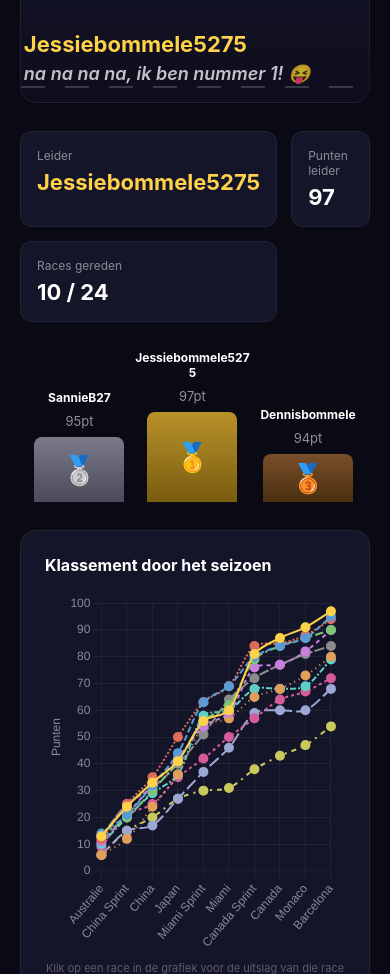
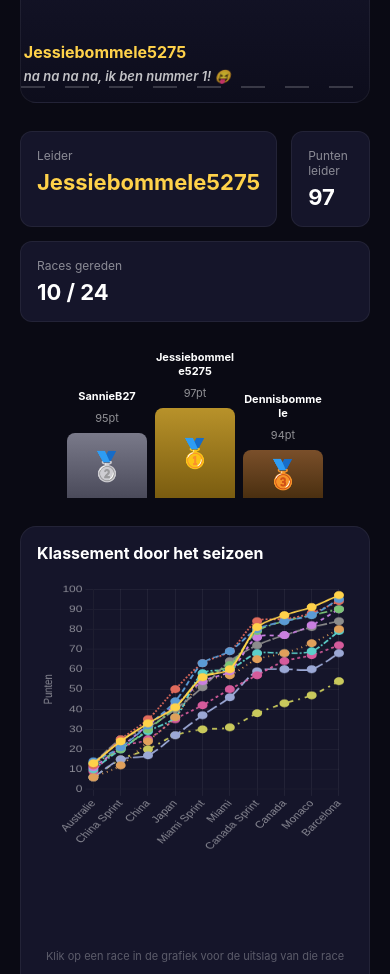
Before and after one commit to Fkalkman12/f1poule-site, a website: page index.html in a window 390 px wide. Shown: the part 91-1065 px from the top of the page. Drawn offline with nearby package versions, Linux system fonts and the light colour scheme.

Commit message:
Fix mobiele layout: stat cards, chart labels, font groottes

```diff
--- a/app.js
+++ b/app.js
@@ -262,6 +262,7 @@ function tekenGrafiek(races, spelers) {
         const raceIndex = elements[0].index;
         toonRaceDetail(raceIndex, races, spelers);
       },
+      layout: { padding: { bottom: 8 } },
       plugins: {
         legend: { display: false },
         tooltip: {
--- a/index.html
+++ b/index.html
@@ -169,11 +169,22 @@
 
   @media (max-width: 600px) {
     .grid { grid-template-columns: repeat(2, 1fr); }
+    .grid .stat-card:last-child { grid-column: span 2; }
     table.standings td.gap { display: none; }
     table.standings th.gap-th { display: none; }
+    table.standings td.laaste { font-size: 11px; }
     .banner-countdown { display: none; }
-    .cd-box { min-width: 36px; }
-    .podium-blok { width: 90px; }
+    .leadername { font-size: 16px; }
+    .nanana { font-size: 13px; }
+    .podium-blok { width: 80px; }
+    .podium-naam { font-size: 11px; max-width: 80px; }
+    .podium-punten { font-size: 11px; }
+    .modal { padding: 20px 16px; }
+    .modal-stats { grid-template-columns: repeat(3,1fr); gap: 6px; }
+    .modal-stat .ms-val { font-size: 18px; }
+    .modal-race-naam { width: 90px; font-size: 11px; }
+    #poulechart { height: 280px !important; }
+    .panel { padding: 16px; }
   }
 </style>
 </head>
@@ -226,7 +237,7 @@
 
   <div class="panel">
     <h2>Klassement door het seizoen</h2>
-    <div style="position: relative; width: 100%; height: 360px;">
+    <div style="position: relative; width: 100%; height: 360px; padding-bottom: 8px;">
       <canvas id="poulechart" role="img" aria-label="Lijngrafiek van het puntenklassement"></canvas>
     </div>
     <p class="chart-hint">Klik op een race in de grafiek voor de uitslag van die race</p>
```
